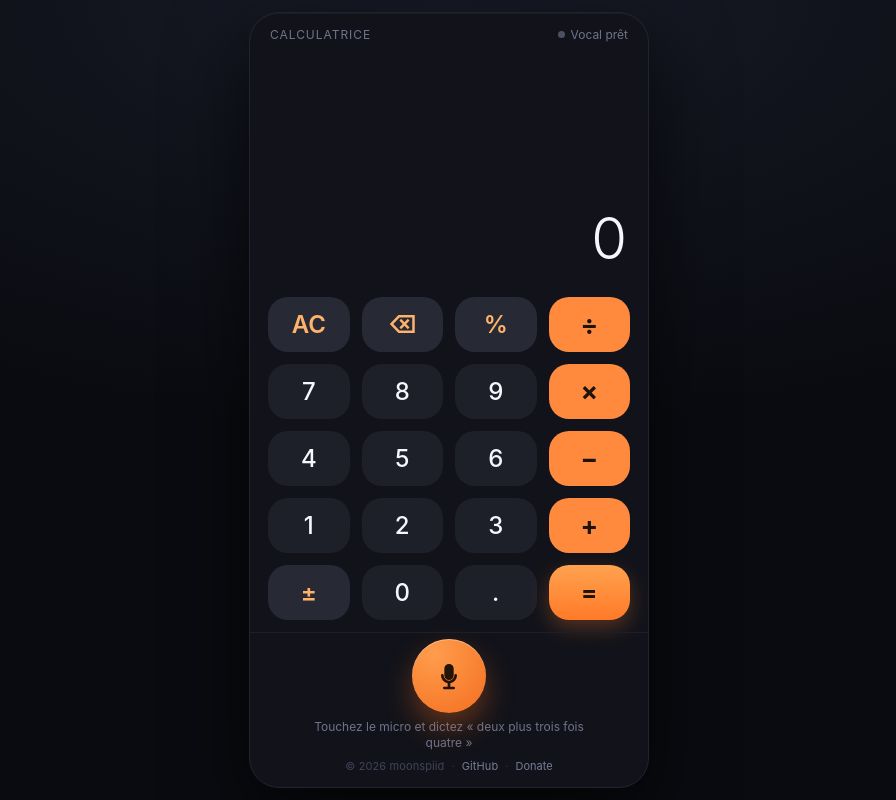
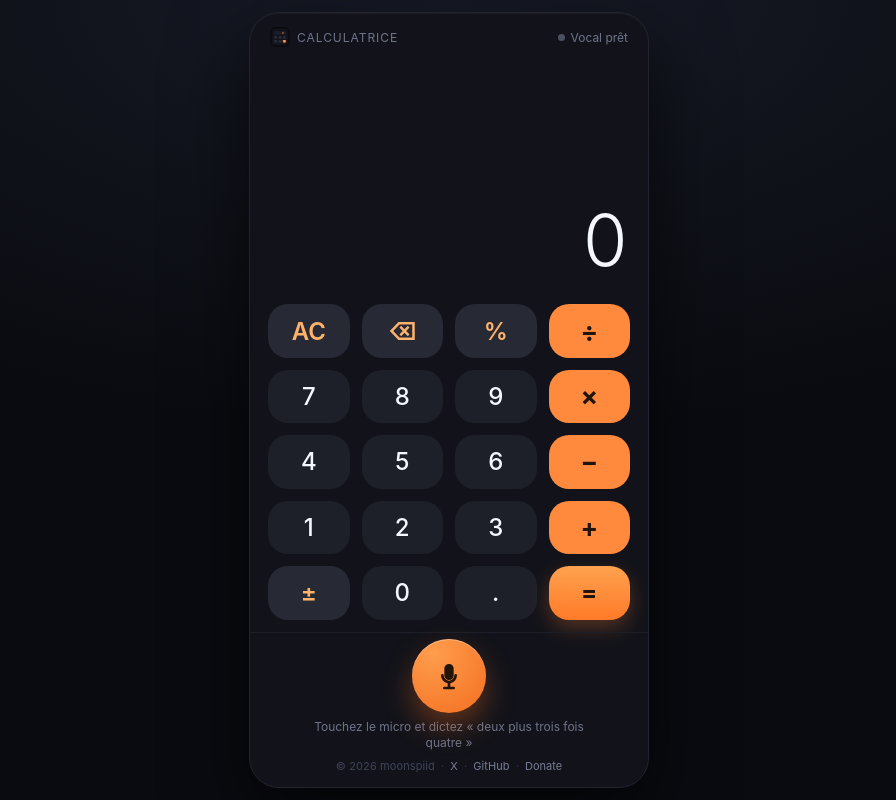
Before and after one commit to moonspiid/voice-calculator, a plain HTML site: page index.html in a window 1280 px wide. Shown: the whole page, without its empty margins (191-1087 px from the left). Drawn offline with Linux system fonts and the light colour scheme.

Commit message:
feat: app icon in header, X link in footer, larger result

```diff
--- a/index.html
+++ b/index.html
@@ -51,7 +51,8 @@
     display:flex;align-items:center;justify-content:space-between;
     padding:14px 20px 0;font-size:12px;letter-spacing:.08em;text-transform:uppercase;
   }
-  .brand{color:var(--muted)}
+  .brand{display:flex;align-items:center;gap:7px;color:var(--muted)}
+  .logo{display:block;width:20px;height:20px;border-radius:6px;flex:0 0 auto}
   .badge{display:flex;align-items:center;gap:6px;color:var(--muted);text-transform:none;letter-spacing:0}
   .dot{width:7px;height:7px;border-radius:50%;background:#4b5062;transition:background .2s,box-shadow .2s}
   .badge.on .dot{background:#43d17c;box-shadow:0 0 10px #43d17c}
@@ -70,7 +71,7 @@
     max-width:100%;overflow:hidden;text-overflow:ellipsis;white-space:nowrap;
   }
   .result{
-    font-size:clamp(32px,12vw,58px);font-weight:300;line-height:1.05;letter-spacing:-.02em;
+    font-size:clamp(38px,14.5vw,72px);font-weight:300;line-height:1.02;letter-spacing:-.02em;
     max-width:100%;overflow:hidden;text-overflow:ellipsis;white-space:nowrap;
   }
   .transcript{
@@ -80,7 +81,7 @@
   }
 
   .keypad{
-    flex:1.45 1 0;min-height:0;
+    flex:1.4 1 0;min-height:0;
     display:grid;grid-template-columns:repeat(4,1fr);grid-template-rows:repeat(5,1fr);
     gap:clamp(6px,1.8vw,12px);
     padding:0 clamp(10px,4vw,18px) clamp(6px,1.6vh,12px);
@@ -99,7 +100,7 @@
   .key.op{background:var(--op);color:#20140a;font-size:clamp(19px,5.8vw,26px);font-weight:700}
   .key.op:active{background:#ffa163}
   .key.eq{background:linear-gradient(180deg,#ffa24f,#ff7a28);color:#20140a;font-weight:700;
-          box-shadow:0 8px 20px rgba(255,130,50,.28)}
+    box-shadow:0 8px 20px rgba(255,130,50,.28)}
   .key.eq:active{background:linear-gradient(180deg,#ffb877,#ff8c3d)}
 
   .voice{
@@ -146,7 +147,7 @@
   }
 
   .legal{
-    margin:2px 0 0;display:flex;align-items:center;justify-content:center;gap:7px;
+    margin:2px 0 0;display:flex;align-items:center;justify-content:center;gap:6px;
     font-size:clamp(9px,2.6vw,11px);color:#3f4457;letter-spacing:.01em;
   }
   .legal a,.legal button{
@@ -183,7 +184,10 @@
 <main class="app" aria-label="Calculatrice vocale">
 
   <header class="topbar">
-    <span class="brand">Calculatrice</span>
+    <span class="brand">
+      <img class="logo" src="icon.svg" alt="" width="20" height="20">
+      Calculatrice
+    </span>
     <span class="badge" id="badge"><i class="dot"></i><span id="badgeText">Vocal prêt</span></span>
   </header>
 
@@ -239,6 +243,8 @@
     <p class="legal">
       <span>© 2026 moonspiid</span>
       <span class="sep">·</span>
+      <a href="https://x.com/moonspiid" target="_blank" rel="noopener noreferrer">X</a>
+      <span class="sep">·</span>
       <a href="https://github.com/moonspiid/voice-calculator" target="_blank" rel="noopener noreferrer">GitHub</a>
       <span class="sep">·</span>
       <button type="button" id="donateBtn">Donate</button>
@@ -271,8 +277,8 @@
   const DEFAULT_HINT = hintEl.textContent;
 
   /* ---------- État de la calculatrice ---------- */
-  let expr = "";          // expression interne, ex. "12+3*4"
-  let justEval = false;   // vrai juste après un "="
+  let expr = "";
+  let justEval = false;
   let resetTimer = null;
 
   const pretty = (s) =>
@@ -431,9 +437,9 @@
 
   function speechToEquation(text) {
     let s = String(text).toLowerCase()
-      .normalize("NFD").replace(/[\u0300-\u036f]/g, "")   // accents
+      .normalize("NFD").replace(/[\u0300-\u036f]/g, "")
       .replace(/[’']/g, " ")
-      .replace(/-/g, " ")                                 // dix-sept -> dix sept
+      .replace(/-/g, " ")
       .replace(/÷/g, "/").replace(/×/g, "*").replace(/,\s*/g, " ")
       .replace(/\s+/g, " ").trim();
 
@@ -586,7 +592,6 @@
 
   const isStandalone = window.matchMedia("(display-mode: standalone)").matches ||
     window.navigator.standalone === true;
-
   // iPhone / iPad : pas de beforeinstallprompt, on affiche l'explication
   const isIOS = /iphone|ipad|ipod/i.test(navigator.userAgent);
   if (isIOS && !isStandalone) installBtn.hidden = false;
```
